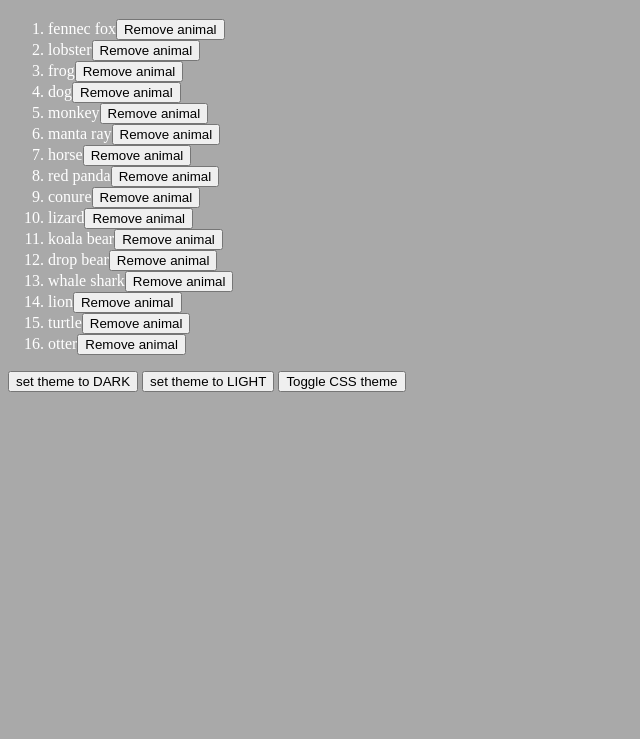
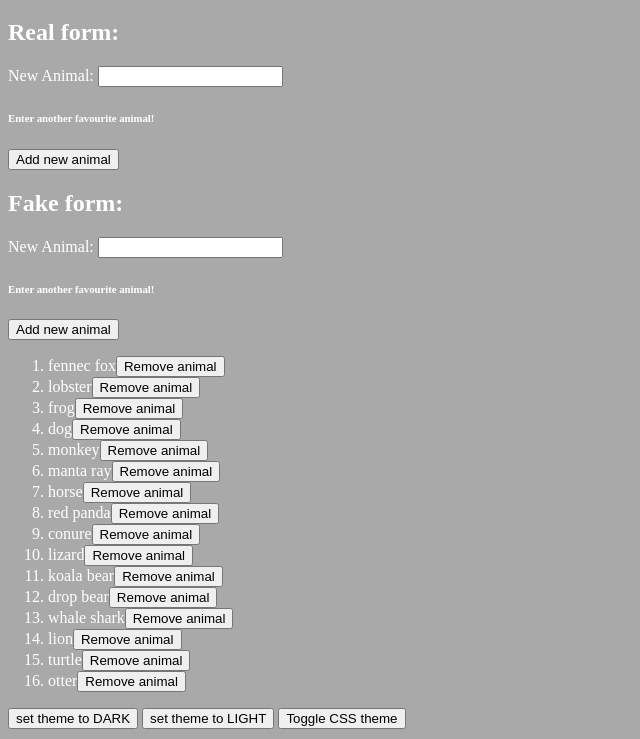
Before and after one commit to codzk/oct23-t3w3-jsdom, a plain HTML site: page index.html in a window 1280 px wide. Shown: the part 61-800 px from the top of the page, without its empty margins (0-640 px from the left). Drawn offline with Linux system fonts and the light colour scheme.

Commit message:
feat: form groundwork implemented, no functionality yet

```diff
--- a/index.html
+++ b/index.html
@@ -13,6 +13,35 @@
 <body>
 
     <h1>Favorite Animals</h1>
+
+
+    <section>
+        <h2> Real form:</h2>
+        <form>
+            <label for="realform-addAnimal">New Animal:</label>
+            <input type="text" name="realform-addAnimal" id="realform-addAnimal">
+            <h6 id="realform-hint">Enter another favourite animal!</h6>
+
+            <button type="submit">Add new animal</button>
+
+
+        </form>
+    </section>
+
+    <section>
+        <h2>Fake form:</h2>
+
+        <div>
+            <label for="fakeform-addAnimal">New Animal:</label>
+            <input type="text" name="fakeform-addAnimal" id="fakeform-addAnimal">
+            <h6 id="fakeform-hint">Enter another favourite animal!</h6>
+
+            <button type="submit">Add new animal</button>
+        </div>
+
+    </section>
+
+
     <ol>
 
     </ol>
```
